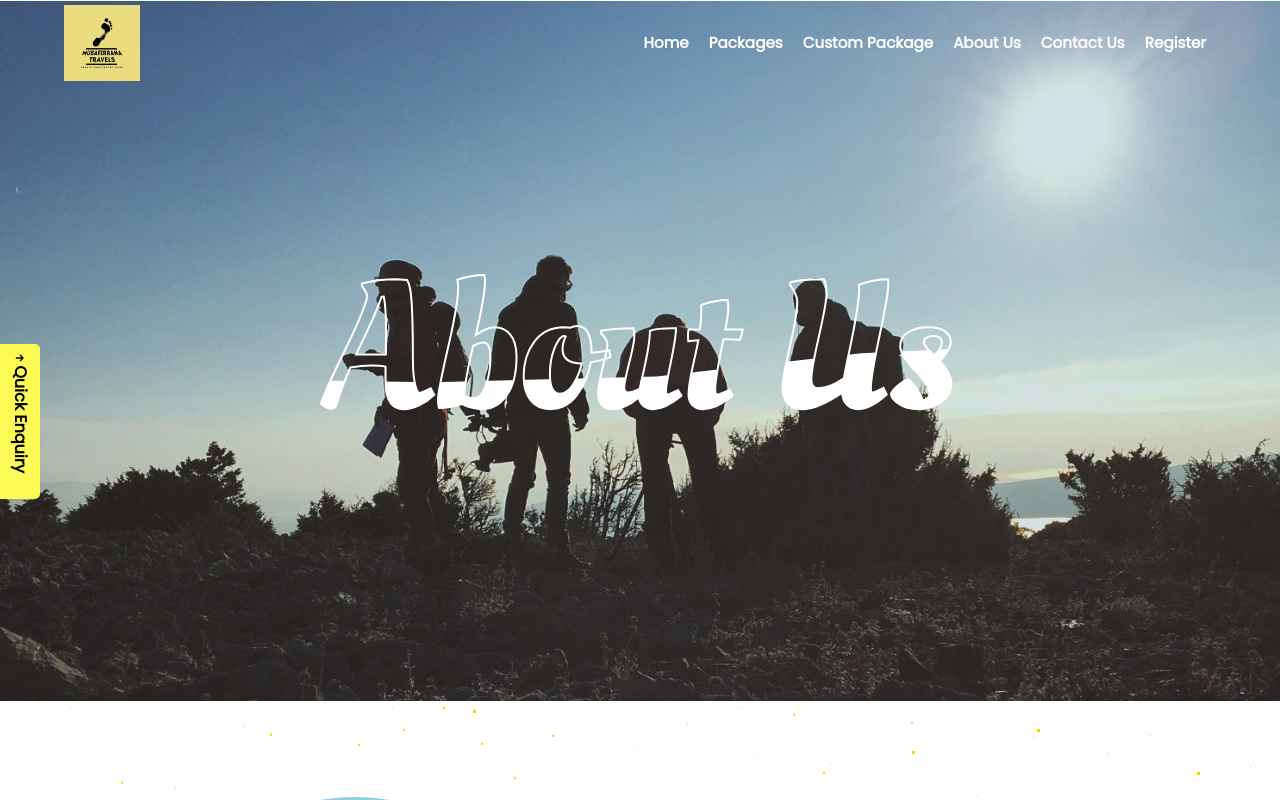
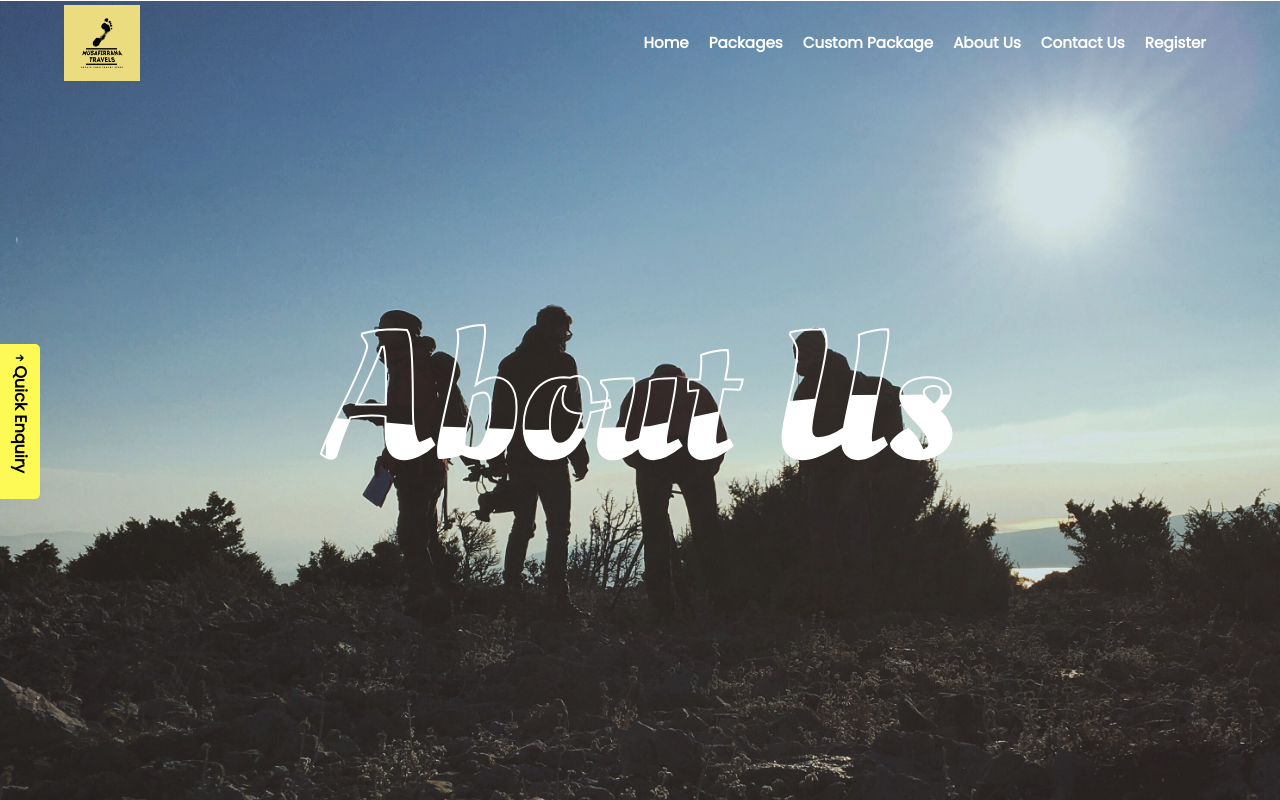
Before and after one commit to JSR-Solutions/musafirana-website, a React (Create React App) app: page /about-us in a window 1280 px wide. Shown: the top 800 px of the page. Built offline with nearby package versions, Linux system fonts and the light colour scheme; a web font is replaced by a local one.

Commit message:
some more

```diff
--- a/src/Styles/Contact.css
+++ b/src/Styles/Contact.css
@@ -1,5 +1,5 @@
 .heading-contact {
-    height: 700px;
+    height: 100vh;
     width: 100%;
     background-image: url("../Assets/contact_img.jpg");
     background-position: center;
--- a/src/Styles/Home.css
+++ b/src/Styles/Home.css
@@ -1,5 +1,5 @@
 .heading-package {
-    height: 700px;
+    height: 100vh;
     width: 100%;
     background-image: url("../Assets/packages_img.jpg");
     background-position: center;
--- a/src/Styles/aboutus.css
+++ b/src/Styles/aboutus.css
@@ -15,7 +15,7 @@
   }
 
   .heading {
-    height: 700px;
+    height: 100vh;
     width: 100%;
     background-image: url("../Assets/aboutUs.jpg");
     background-position: center;
@@ -25,7 +25,6 @@
    }
    .heading h2 {
       font-weight: normal;
-	  width: 100%;
       position: absolute;
       font-size: 180px;
       text-align: center;
--- a/src/Styles/custompackage.css
+++ b/src/Styles/custompackage.css
@@ -1,5 +1,5 @@
 .heading-custom {
-    height: 700px;
+    height: 100vh;
     width: 100%;
     background-image:url("../Assets/custom_img.jpg");
     background-position: center;
```
